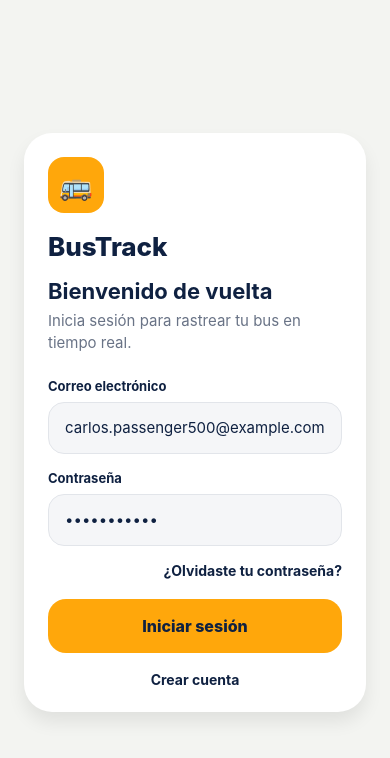
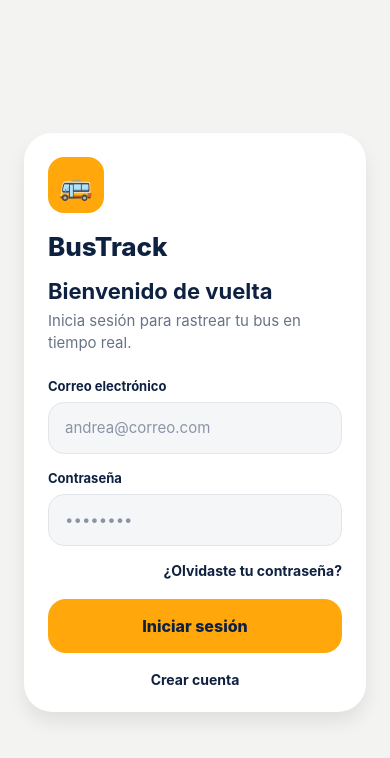
Before and after one commit to utn-integrador-III/2026-bus-traking-frotend, a React Native app: screen / in a window 390 px wide. Shown: the top 758 px of the page. Built offline with nearby package versions, Linux system fonts and the light colour scheme; no server answers; what @bustrack/design, expo-task-manager, expo-web-browser would draw is missing.

Commit message:
Remove the hardcoded demo account credentials from the auth screens

```diff
--- a/src/auth/LoginScreen.tsx
+++ b/src/auth/LoginScreen.tsx
@@ -22,8 +22,8 @@ export default function LoginScreen({
   onLoginSuccess,
   onGoToRegister,
 }: LoginScreenProps) {
-  const [email, setEmail] = useState("carlos.passenger500@example.com");
-  const [password, setPassword] = useState("Password123");
+  const [email, setEmail] = useState("");
+  const [password, setPassword] = useState("");
   const [isLoading, setIsLoading] = useState(false);
 
   async function handleLogin() {
--- a/src/auth/RegisterPassengerScreen.tsx
+++ b/src/auth/RegisterPassengerScreen.tsx
@@ -412,7 +412,7 @@ export default function RegisterPassengerScreen() {
               icon="lock"
               label="Contrasena"
               onChangeText={(value) => updateField("password", value)}
-              placeholder="Password123"
+              placeholder="Minimo 8 caracteres"
               secureTextEntry
               textContentType="newPassword"
               value={form.password}
```
